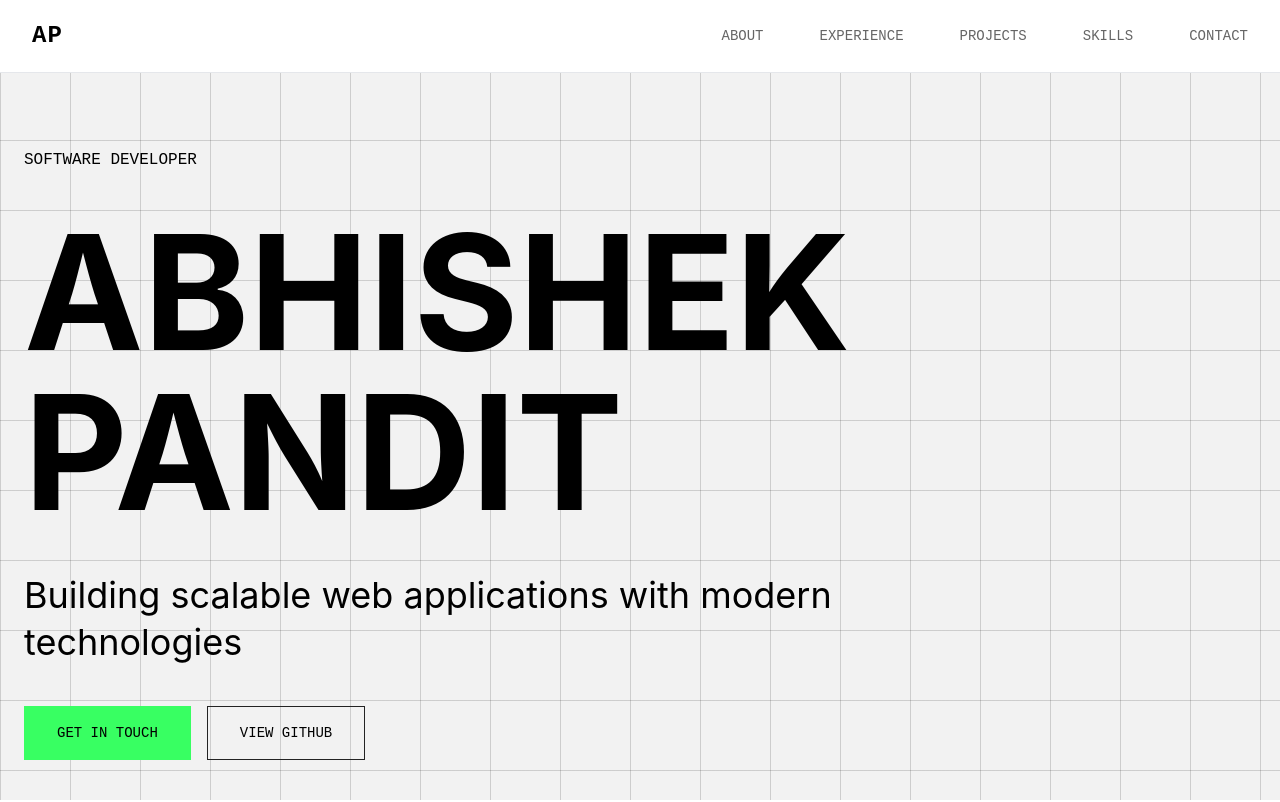
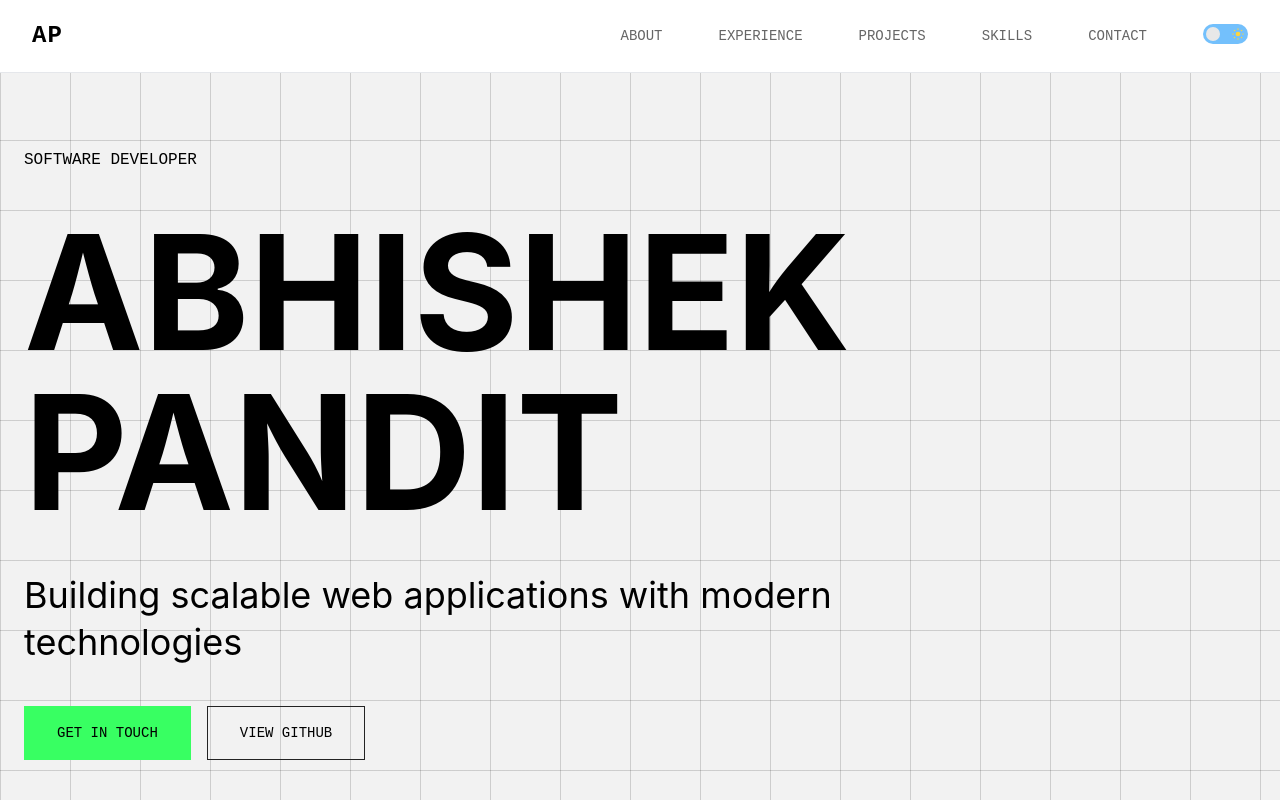
Before and after one commit to APNpandit611/Portfolio-2026, a Next.js app: page / in a window 1280 px wide. Shown: the top 802 px of the page. Built offline with nearby package versions, Linux system fonts and the light colour scheme.

Commit message:
darkmode toggle added

```diff
--- /dev/null
+++ b/components/DarkModeToggle.tsx
@@ -0,0 +1,39 @@
+"use client"
+
+import { useEffect, useState } from "react";
+
+const DarkModeToggle = () => {
+  // Compute initial state based on localStorage or system preference
+  const getInitialTheme = () => {
+    if (typeof window === "undefined") return false; // SSR safe
+    const storedTheme = localStorage.getItem("theme");
+    if (storedTheme === "dark") return true;
+    if (!storedTheme && window.matchMedia("(prefers-color-scheme: dark)").matches) return true;
+    return false;
+  };
+
+  const [isDark, setIsDark] = useState(getInitialTheme);
+
+  // Sync the class on <html> whenever isDark changes
+  useEffect(() => {
+    const html = document.documentElement;
+    if (isDark) {
+      html.classList.add("dark");
+      localStorage.setItem("theme", "dark");
+    } else {
+      html.classList.remove("dark");
+      localStorage.setItem("theme", "light");
+    }
+  }, [isDark]);
+
+  return (
+    <button
+      onClick={() => setIsDark(prev => !prev)}
+      className="text-md text-primary font-mono dark:text-background"
+    >
+      {isDark ? "mode: Light" : "mode: Dark"}
+    </button>
+  );
+};
+
+export default DarkModeToggle;
--- a/components/HamburgerMenu.tsx
+++ b/components/HamburgerMenu.tsx
@@ -5,6 +5,7 @@
 import { MenuIcon, X } from "lucide-react";
 import Link from "next/link";
 import { navbarItems } from "@/utils/data";
+import Switch from "./ToggleButton";
 
 const HamburgerMenu = () => {
     const [isOpen, setIsOpen] = useState(false);
@@ -16,7 +17,10 @@
     return (
         <div className="relative md:hidden mb-0">
             {/* ICON BUTTON */}
-            <button onClick={() => setIsOpen(!isOpen)} className="relative bottom-5 right-5 ">
+            <button
+                onClick={() => setIsOpen(!isOpen)}
+                className="relative bottom-5 right-5 "
+            >
                 <MenuIcon
                     className={`absolute inset-0 transition-all duration-300  ${
                         isOpen
@@ -39,12 +43,16 @@
                     fixed left-0 w-full bg-white shadow-lg border-b border-gray-300 z-40 mt-[1px]
                     transition-all duration-300 ease-[cubic-bezier(0.4,0,0.2,1)]
                     overflow-hidden dark:bg-primary
-                    ${isOpen ? "top-[72px] max-h-96 opacity-100" : "top-[72px] max-h-0 opacity-0"}
+                    ${
+                        isOpen
+                            ? "top-[72px] max-h-96 opacity-100"
+                            : "top-[72px] max-h-0 opacity-0"
+                    }
                 `}
             >
                 <div
                     className={`
-                        p-4 transition-all duration-300 max-w-7xl mx-auto px-8
+                        p-4 transition-all duration-300 max-w-7xl mx-auto px-8 mb-1
                         ${isOpen ? "translate-y-0" : "-translate-y-4"}
                     `}
                 >
@@ -58,6 +66,9 @@
                             {item.charAt(0).toUpperCase() + item.slice(1)}
                         </Link>
                     ))}
+                    <div className="mt-3">
+                        <Switch />
+                    </div>
                 </div>
             </div>
         </div>
--- a/components/MenuItems.tsx
+++ b/components/MenuItems.tsx
@@ -1,4 +1,6 @@
 import { navbarItems } from "@/utils/data";
+import DarkModeToggle from "./DarkModeToggle";
+import Switch from "./ToggleButton";
 
 const MenuItems = () => {
     return (
@@ -8,6 +10,8 @@
                     {item}
                 </a>
             ))}
+            {/* <DarkModeToggle/> */}
+            <Switch/>
         </div>
     );
 };
--- a/components/Navbar.tsx
+++ b/components/Navbar.tsx
@@ -1,3 +1,4 @@
+import DarkModeToggle from "./DarkModeToggle";
 import HamburgerMenu from "./HamburgerMenu";
 import Logo from "./Logo";
 import MenuItems from "./MenuItems";
--- /dev/null
+++ b/components/ToggleButton.tsx
@@ -0,0 +1,166 @@
+"use client";
+
+import React, { useEffect, useState } from "react";
+import styled from "styled-components";
+
+const Switch = () => {
+    const getInitialTheme = () => {
+    if (typeof window === "undefined") return false; // SSR safe
+    const storedTheme = localStorage.getItem("theme");
+    if (storedTheme === "dark") return true;
+    if (!storedTheme && window.matchMedia("(prefers-color-scheme: dark)").matches) return true;
+    return false;
+  };
+
+  const [isDark, setIsDark] = useState(getInitialTheme);
+
+  // Sync the class on <html> whenever isDark changes
+  useEffect(() => {
+    const html = document.documentElement;
+    if (isDark) {
+      html.classList.add("dark");
+      localStorage.setItem("theme", "dark");
+    } else {
+      html.classList.remove("dark");
+      localStorage.setItem("theme", "light");
+    }
+  }, [isDark]);
+
+  const handleToggle = () => {
+    setIsDark(prev => !prev)
+  }
+    return (
+        <StyledWrapper>
+            <label className="switch">
+                <span className="sun">
+                    <svg xmlns="http://www.w3.org/2000/svg" viewBox="0 0 24 24">
+                        <g fill="#ffd43b">
+                            <circle r={4} cy={12} cx={12} />
+                            <path d="m21 13h-1a1 1 0 0 1 0-2h1a1 1 0 0 1 0 2zm-17 0h-1a1 1 0 0 1 0-2h1a1 1 0 0 1 0 2zm13.66-5.66a1 1 0 0 1 -.66-.29 1 1 0 0 1 0-1.41l.71-.71a1 1 0 1 1 1.41 1.41l-.71.71a1 1 0 0 1 -.75.29zm-12.02 12.02a1 1 0 0 1 -.71-.29 1 1 0 0 1 0-1.41l.71-.66a1 1 0 0 1 1.41 1.41l-.71.71a1 1 0 0 1 -.7.24zm6.36-14.36a1 1 0 0 1 -1-1v-1a1 1 0 0 1 2 0v1a1 1 0 0 1 -1 1zm0 17a1 1 0 0 1 -1-1v-1a1 1 0 0 1 2 0v1a1 1 0 0 1 -1 1zm-5.66-14.66a1 1 0 0 1 -.7-.29l-.71-.71a1 1 0 0 1 1.41-1.41l.71.71a1 1 0 0 1 0 1.41 1 1 0 0 1 -.71.29zm12.02 12.02a1 1 0 0 1 -.7-.29l-.66-.71a1 1 0 0 1 1.36-1.36l.71.71a1 1 0 0 1 0 1.41 1 1 0 0 1 -.71.24z" />
+                        </g>
+                    </svg>
+                </span>
+                <span className="moon">
+                    <svg
+                        xmlns="http://www.w3.org/2000/svg"
+                        viewBox="0 0 384 512"
+                    >
+                        <path d="m223.5 32c-123.5 0-223.5 100.3-223.5 224s100 224 223.5 224c60.6 0 115.5-24.2 155.8-63.4 5-4.9 6.3-12.5 3.1-18.7s-10.1-9.7-17-8.5c-9.8 1.7-19.8 2.6-30.1 2.6-96.9 0-175.5-78.8-175.5-176 0-65.8 36-123.1 89.3-153.3 6.1-3.5 9.2-10.5 7.7-17.3s-7.3-11.9-14.3-12.5c-6.3-.5-12.6-.8-19-.8z" />
+                    </svg>
+                </span>
+                <input type="checkbox" className="input" checked={isDark} onChange={handleToggle}/>
+                <span className="slider" />
+            </label>
+        </StyledWrapper>
+    );
+};
+
+const StyledWrapper = styled.div`
+  .switch {
+    font-size: 17px;
+    position: relative;
+    display: inline-block;
+    width: 45px;
+    height: 20px;
+  }
+
+  .switch input {
+    opacity: 0;
+    width: 0;
+    height: 0;
+  }
+
+  .slider {
+    position: absolute;
+    cursor: pointer;
+    top: 0;
+    left: 0;
+    right: 0;
+    bottom: 0;
+    background-color: #73C0FC;
+    transition: .4s;
+    border-radius: 30px;
+  }
+
+  .slider:before {
+    position: absolute;
+    content: "";
+    height: 14px;
+    width: 14px;
+    border-radius: 20px;
+    left: 3px;
+    bottom: 3px;
+    z-index: 2;
+    background-color: #e8e8e8;
+    transition: .4s;
+  }
+
+  .sun svg {
+    position: absolute;
+    top: 3px;
+    left: 28px;
+    z-index: 1;
+    width: 14px;
+    height: 14px;
+  }
+
+  .moon svg {
+    fill: #73C0FC;
+    position: absolute;
+    top: 3px;
+    left: 4px;
+    z-index: 1;
+    width: 14px;
+    height: 14px;
+  }
+
+  /* .switch:hover */.sun svg {
+    animation: rotate 15s linear infinite;
+  }
+
+  @keyframes rotate {
+
+    0% {
+      transform: rotate(0);
+    }
+
+    100% {
+      transform: rotate(360deg);
+    }
+  }
+
+  /* .switch:hover */.moon svg {
+    animation: tilt 5s linear infinite;
+  }
+
+  @keyframes tilt {
+
+    0% {
+      transform: rotate(0deg);
+    }
+
+    25% {
+      transform: rotate(-10deg);
+    }
+
+    75% {
+      transform: rotate(10deg);
+    }
+
+    100% {
+      transform: rotate(0deg);
+    }
+  }
+
+  .input:checked + .slider {
+    background-color: #183153;
+  }
+
+  .input:focus + .slider {
+    box-shadow: 0 0 1px #183153;
+  }
+
+  .input:checked + .slider:before {
+    transform: translateX(25px);
+  }`;
+export default Switch;
--- a/package.json
+++ b/package.json
@@ -13,7 +13,8 @@
     "lucide-react": "^0.553.0",
     "next": "16.0.3",
     "react": "19.2.0",
-    "react-dom": "19.2.0"
+    "react-dom": "19.2.0",
+    "styled-components": "^6.1.19"
   },
   "devDependencies": {
     "@tailwindcss/postcss": "^4",
--- a/tailwind.config.js
+++ b/tailwind.config.js
@@ -1,6 +1,6 @@
 /** @type {import('tailwindcss').Config} */
 module.exports = {
-
+  darkMode:"class",
   content: [
     './app/**/*.{js,ts,jsx,tsx,mdx}',
     './pages/**/*.{js,ts,jsx,tsx,mdx}',
```
Also changed, not shown: 1 other file (tests, documents, lock files or other folders).
